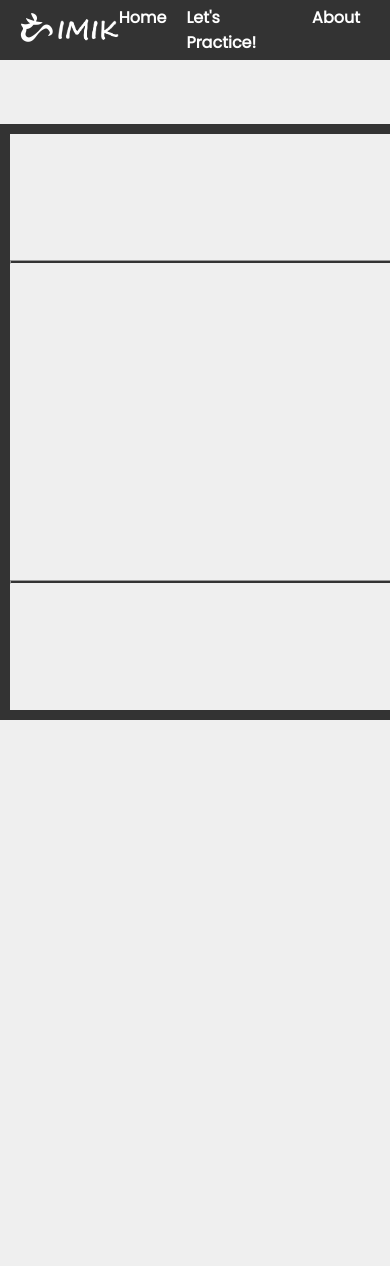
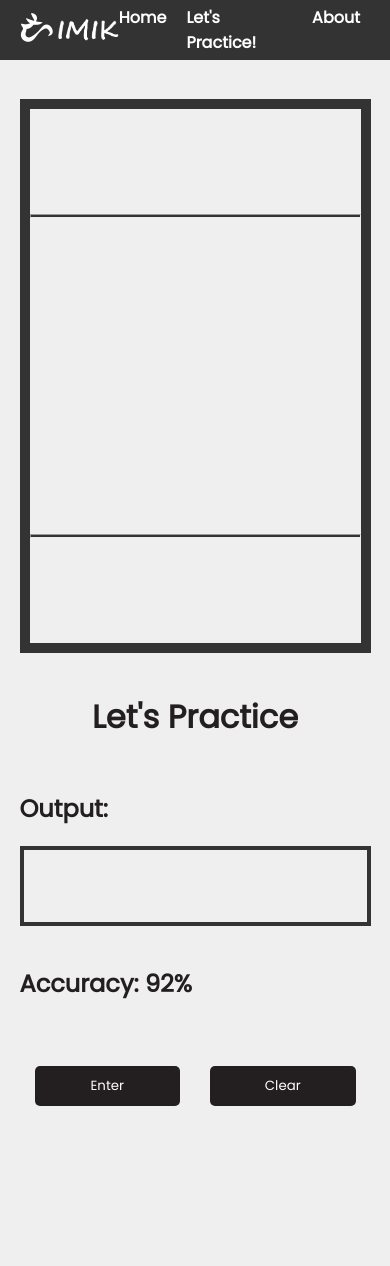
Before and after one commit to k1miko/imik-automata, a Flask app: page /practice in a window 390 px wide; the page is wider, and only the part inside the window is pictured. Before the commit the page ends 720 px from the top of that part, so only its background shows below. Run offline with Flask 3, Linux system fonts and the light colour scheme.

Commit message:
practice-layout

```diff
--- a/static/css/pstyle.css
+++ b/static/css/pstyle.css
@@ -11,12 +11,12 @@
 #canvasContainer {
     flex: 0.7;
     display: flex;
-    margin: auto;
+    margin: 20px;
     flex-direction: column;
     align-items: center;
     justify-content: center;
     border: 10px solid #333;
-    width: 800px;
+    width: 60%;
 }
 
 canvas {
@@ -43,3 +43,67 @@
     height: 4px;
     margin-left: 0px;
 }
+
+main{
+    display: flex;
+    flex-direction: row;
+    align-items: center;
+    justify-content: space-evenly;
+    width: 100%;
+}
+
+#canvasOutput{
+    display: flex;
+    flex-direction: column;
+    justify-content: flex-start;
+    width: 30%;
+    gap: 30px;
+    margin: 20px;
+}
+
+h1{
+    text-align: center;
+}
+
+h2{
+    margin: 20px 0;
+}
+
+#output-text-container{
+    width: 100%;
+    height: 80px;
+    border: 4px solid #333;
+    margin-bottom: 40px;
+}
+
+#buttons{
+    display: flex;
+    flex-direction: row;
+    justify-content: center;
+    align-items: center;
+    margin-top: 50px;
+}
+
+@media(max-width: 700px){
+    body{
+        overflow: auto;
+    }
+
+    main{
+        flex-direction: column;
+        align-items: center;
+        justify-content: center;
+        width: 100%;
+        margin-top: 500px;
+    }
+
+    #canvasOutput{
+        width: 90%;
+        margin-bottom: 150px;
+    }
+
+    #canvasContainer{
+        width: 90%;
+    }
+
+}
--- a/templates/practice.html
+++ b/templates/practice.html
@@ -50,6 +50,7 @@
                 <li><a href="{{ url_for('about') }}">About</a></li>
             </ul>
         </nav>
+        <main>
             <div id="canvasContainer">
                 <canvas id="topCanvas"></canvas>
                 <hr id="breaklines">
@@ -57,6 +58,21 @@
                 <hr id="breaklines">
                 <canvas id="bottomCanvas"></canvas>
             </div>
+            <div id="canvasOutput">
+                <h1>Let's Practice</h1>
+                <div id="text-cont">
+                    <h2>Output:</h3>
+                    <div id="output-text-container">
+                        <h3><h3>
+                    </div>
+                <div>
+                <h2>Accuracy: <span>92%</span></h2>
+                <div id="buttons">
+                    <button class="toggle-keyboard-button">Enter</button>
+                    <button class="toggle-keyboard-button">Clear</button>
+                </div>
+            </div>
+        </main>
         <script src="{{ url_for('static', filename='script/languages.js') }}"></script>
         <script src="{{ url_for('static', filename='script/script.js') }}"></script>
         <script src="{{ url_for('static', filename='script/practice.js') }}"></script>
```
Lines whose indentation alone changed are shown as unchanged.
